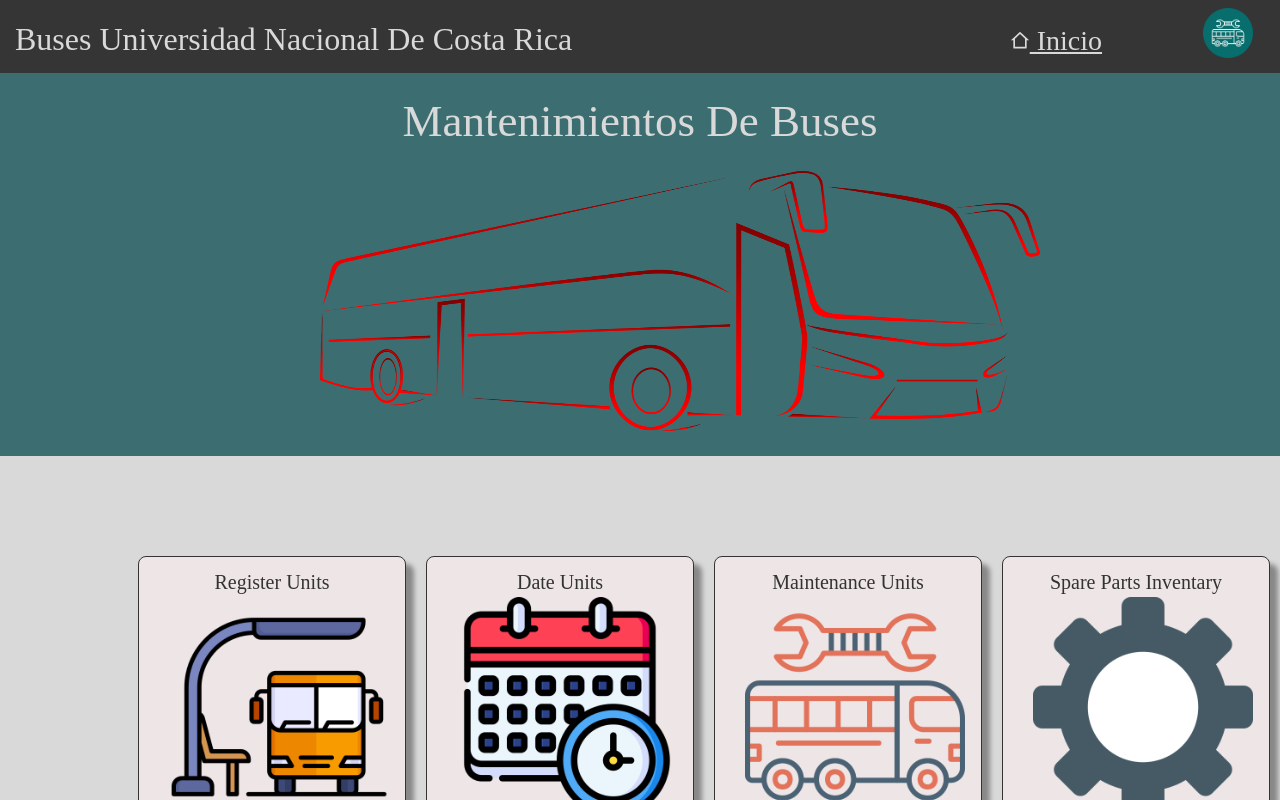
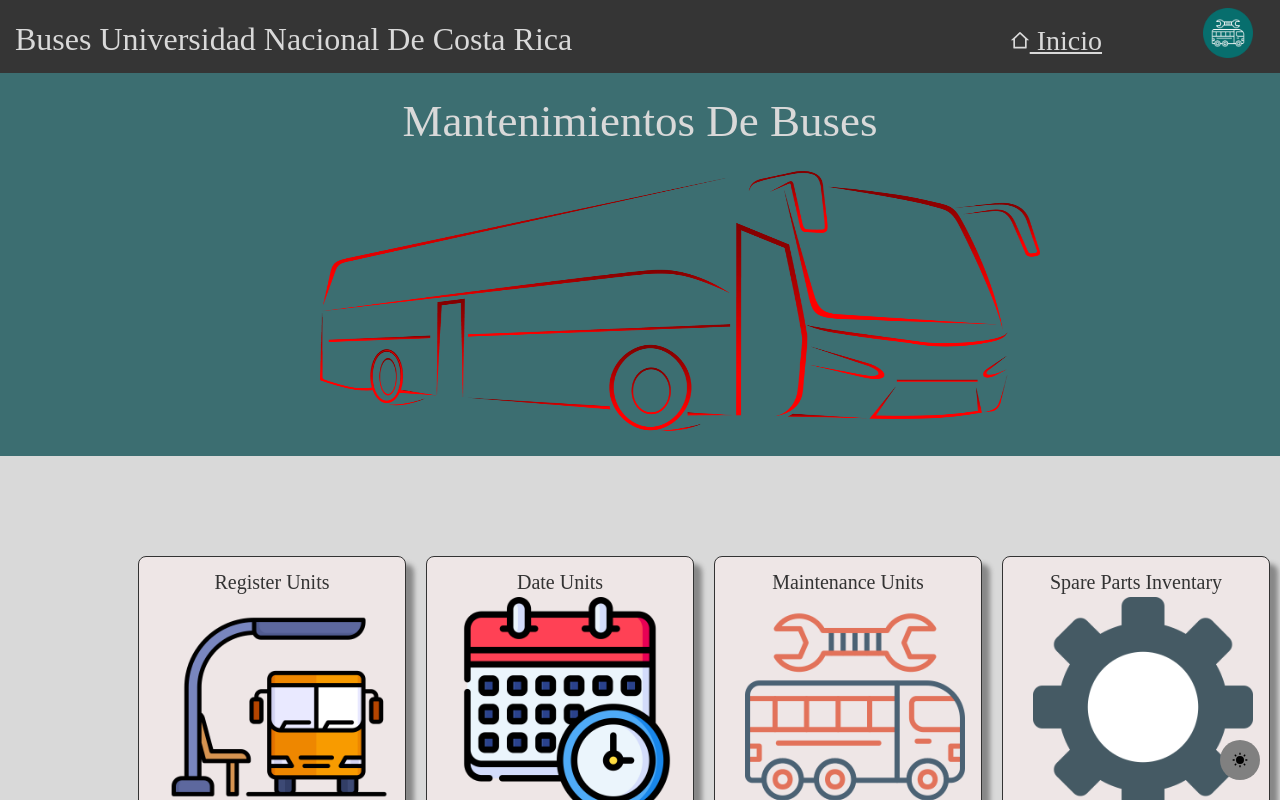
Before and after one commit to AntonyValverde/Project, a Next.js app: page / in a window 1280 px wide. Shown: the top 800 px of the page. Built offline with nearby package versions, Linux system fonts and the light colour scheme.

Commit message:
mode dark

```diff
--- a/src/components/PageHead.tsx
+++ b/src/components/PageHead.tsx
@@ -1,5 +1,5 @@
 import router from "next/router";
-import { RiHome2Line } from "react-icons/ri";
+import { RiHome2Line, RiMoonFill } from "react-icons/ri";
 import { Link } from "react-router-dom";
 const InicioLinkClick = (event: { preventDefault: () => void }) => {
   event.preventDefault();
--- a/src/pages/_app.tsx
+++ b/src/pages/_app.tsx
@@ -2,7 +2,30 @@
 import "@/styles/indexInven.css";
 import "@/styles/Units.css";
 import type { AppProps } from "next/app";
+import { useState, useEffect } from "react";
+import { RiMoonFill, RiSunFill } from "react-icons/ri";
 
 export default function App({ Component, pageProps }: AppProps) {
-  return <Component {...pageProps} />;
+  const [darkMode, setDarkMode] = useState(false);
+
+  useEffect(() => {
+    if (darkMode) {
+      document.documentElement.classList.add("dark-mode");
+    } else {
+      document.documentElement.classList.remove("dark-mode");
+    }
+  }, [darkMode]);
+
+  const toggleDarkMode = () => {
+    setDarkMode((prevMode) => !prevMode);
+  };
+
+  return (
+    <div className={darkMode ? "dark-mode" : ""}>
+      <button className="dark-mode-button" onClick={toggleDarkMode}>
+        {darkMode ? <RiMoonFill /> : <RiSunFill />}
+      </button>
+      <Component {...pageProps} />
+    </div>
+  );
 }
--- a/src/pages/index.tsx
+++ b/src/pages/index.tsx
@@ -1,11 +1,11 @@
+import { useState, useEffect } from "react";
 import { Inter } from "next/font/google";
 import Page_Footer from "@/components/PageFooter";
 import Page_Head from "@/components/PageHead";
 import { Josefin_Sans } from "next/font/google";
 import Page_nav from "@/components/PageNav";
 import Link from "next/link";
-import router from "next/router";
-
+import { RiMoonFill } from "react-icons/ri";
 const inter = Inter({ subsets: ["latin"] });
 
 export default function Home() {
@@ -17,6 +17,7 @@
       <nav>
         <Page_nav></Page_nav>
       </nav>
+
       <section className="container flex text">
         <div className="column">
           <h3 className="title">Register Units</h3>
--- a/src/styles/globals.css
+++ b/src/styles/globals.css
@@ -18,6 +18,9 @@
 
 body {
   background-color: #d9d9d9;
+}
+body.dark {
+  background-color: #3a3b3c;
 }
 
 .container {
@@ -296,6 +299,40 @@
   margin-inline: 25%;
   margin-top: 15px;
   border-radius: 3%;
+}
+.dark-mode-button {
+  position: fixed;
+  right: 20px;
+  bottom: 20px;
+  z-index: 999;
+  background-color: grey;
+  border: none;
+  border-radius: 50%;
+  width: 40px;
+  height: 40px;
+  display: flex;
+  align-items: center;
+  justify-content: center;
+  cursor: pointer;
+}
+
+.dark-mode-button span {
+  font-size: 24px;
+}
+
+.dark-mode {
+  background-color: #1a1a1a;
+  color: #000;
+}
+
+.dark-mode .container {
+  background-color: #222222;
+  color: #000;
+}
+
+.dark-mode .column {
+  background-color: #333333;
+  color: #ffffff;
 }
 
 /* Responsive Styles Nav*/
```
